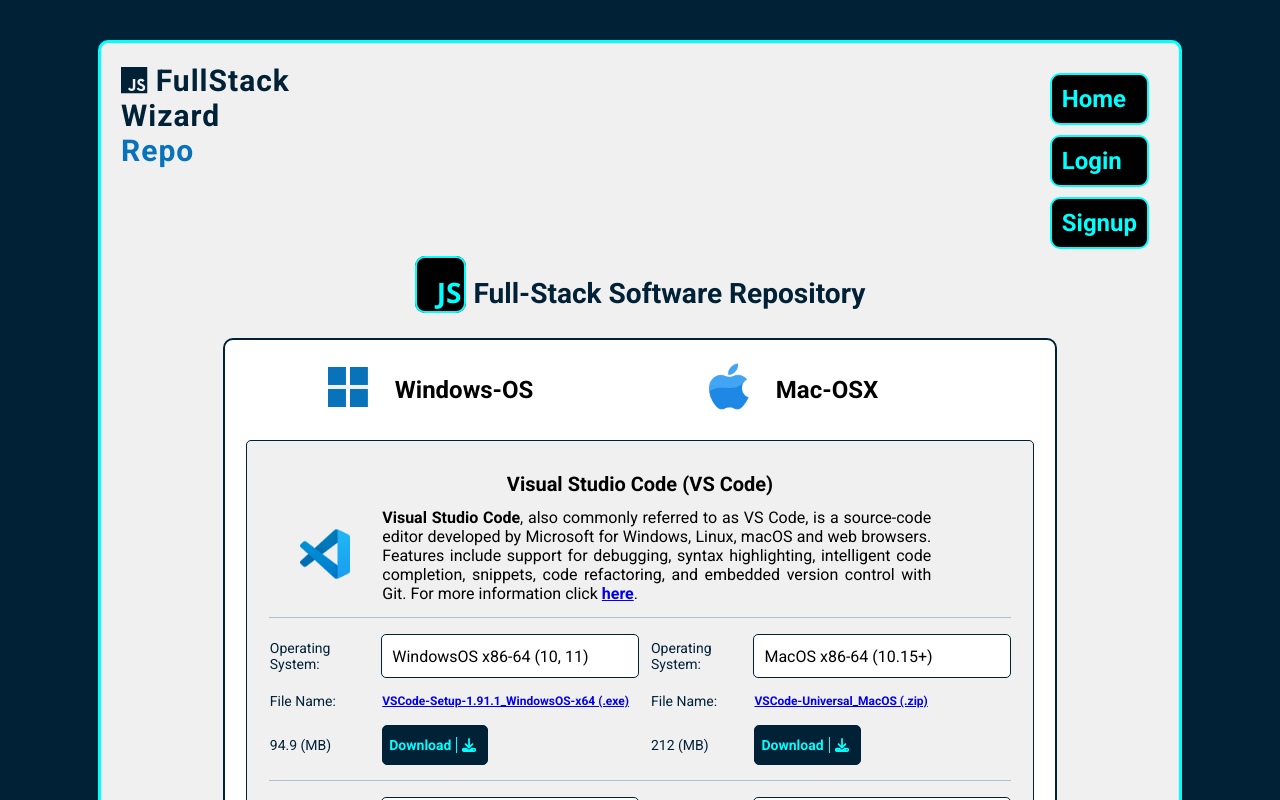
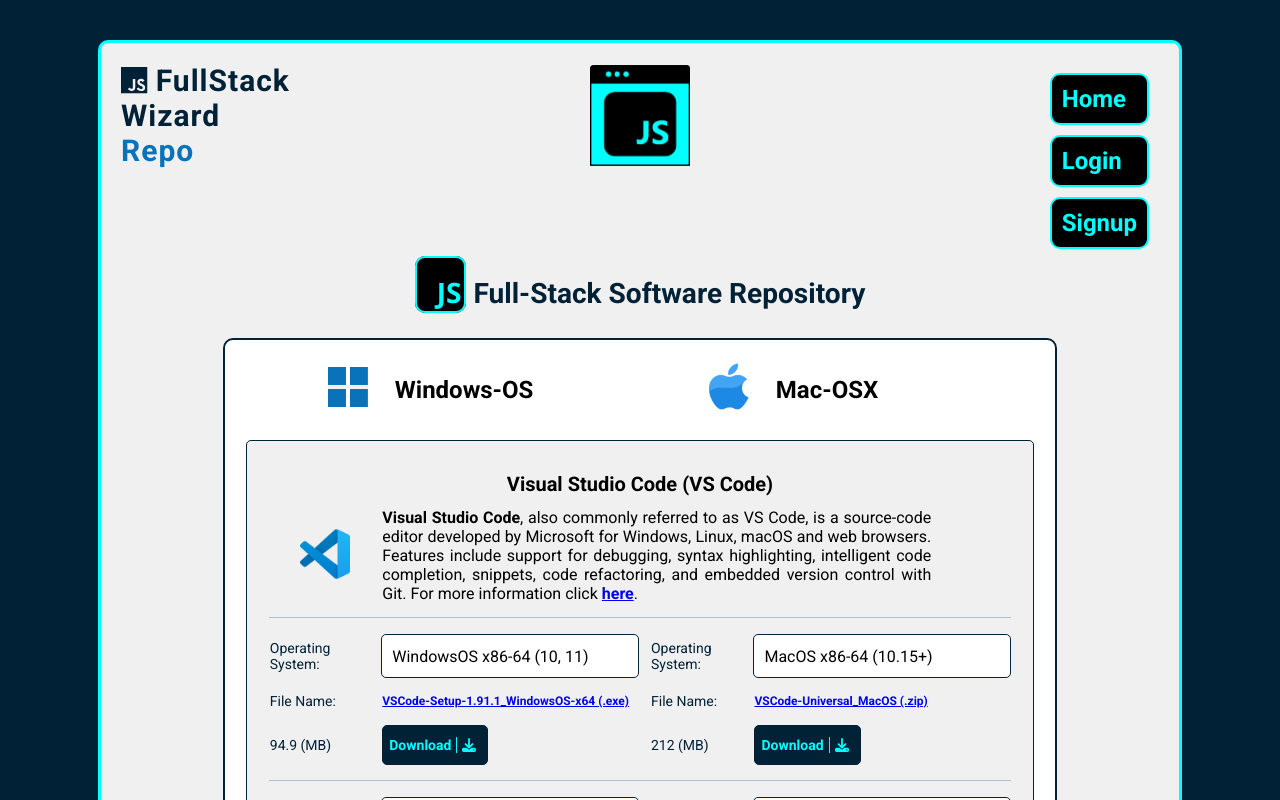
Before and after one commit to strahinjapopovic/js-wizard, a React (Vite) app in the folder app/client/: page / in a window 1280 px wide. Shown: the top 800 px of the page. Built offline with nearby package versions, Linux system fonts and the light colour scheme.

Commit message:
Update app dir config

```diff
--- a/app/client/dev-dist/sw.js
+++ b/app/client/dev-dist/sw.js
@@ -85,7 +85,7 @@ define(['./workbox-a9fe0588'], (function (workbox) { 'use strict';
     "revision": "3ca0b8505b4bec776b69afdba2768812"
   }, {
     "url": "index.html",
-    "revision": "0.kfciq8n5eeo"
+    "revision": "0.71hgdcpd34"
   }], {});
   workbox.cleanupOutdatedCaches();
   workbox.registerRoute(new workbox.NavigationRoute(workbox.createHandlerBoundToURL("index.html"), {
--- a/app/client/index.html
+++ b/app/client/index.html
@@ -10,7 +10,7 @@
   <link
     href="https://fonts.googleapis.com/css2?family=Roboto:ital,wght@0,100;0,300;0,400;0,500;0,700;0,900;1,100;1,300;1,400;1,500;1,700;1,900&display=swap"
     rel="stylesheet">
-  <link rel="stylesheet" href="/css/style.css">
+  <link rel="stylesheet" href="src/css/style.css">
   <link rel="icon" type="image/x-icon" href="./src/assets/images/favicon/wLogo.png" />
   <title>JS Full-Stack | Wizard Repo</title>
 </head>
--- a/app/client/src/App.jsx
+++ b/app/client/src/App.jsx
@@ -1,4 +1,4 @@
-import './css/App.css';
+import './App.css';
 import { ApolloClient, InMemoryCache, ApolloProvider, createHttpLink, } from '@apollo/client';
 import { setContext } from '@apollo/client/link/context';
 import { Outlet } from 'react-router-dom';
```
Also changed, not shown: app/client/src/App.css (renamed from app/client/src/css/App.css).
